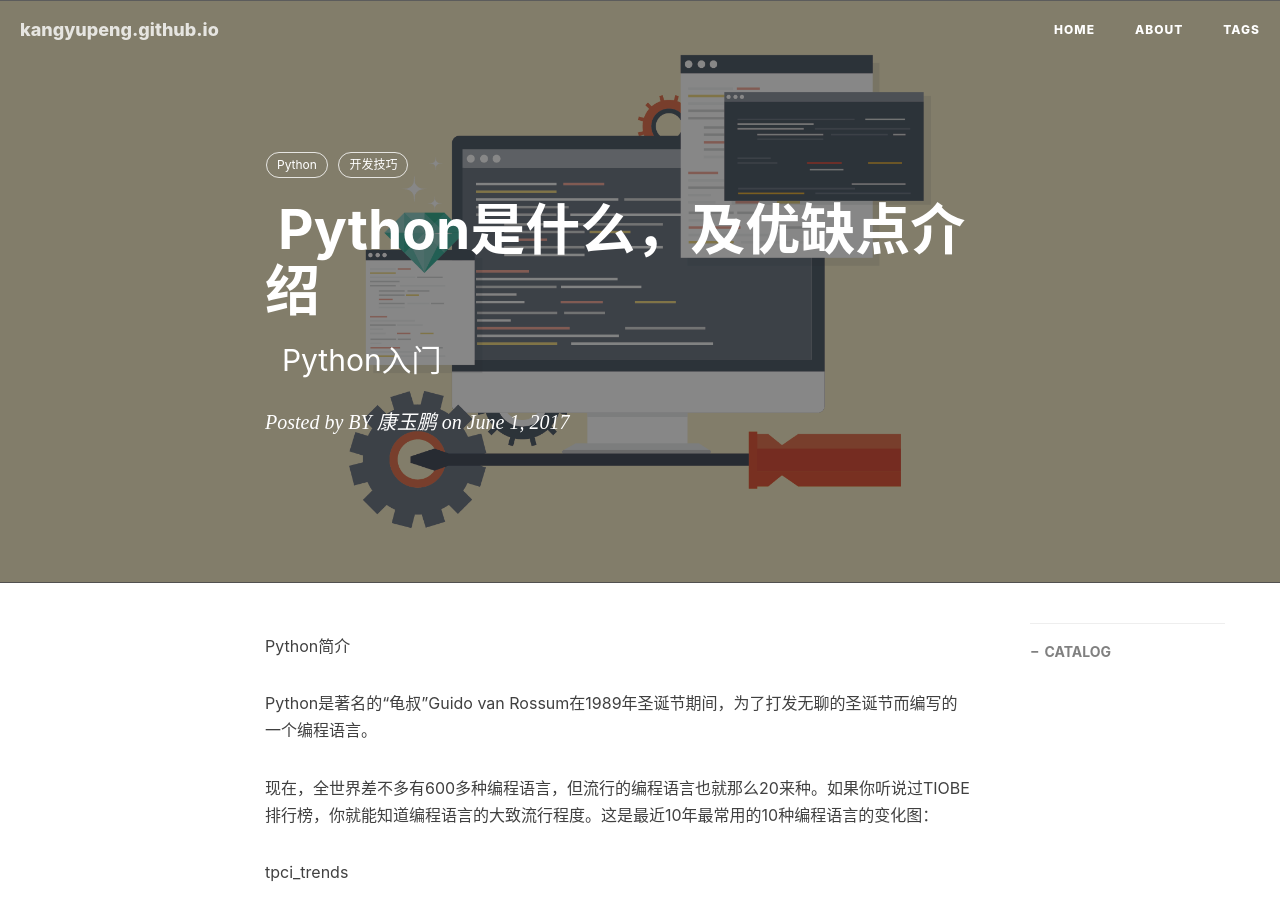
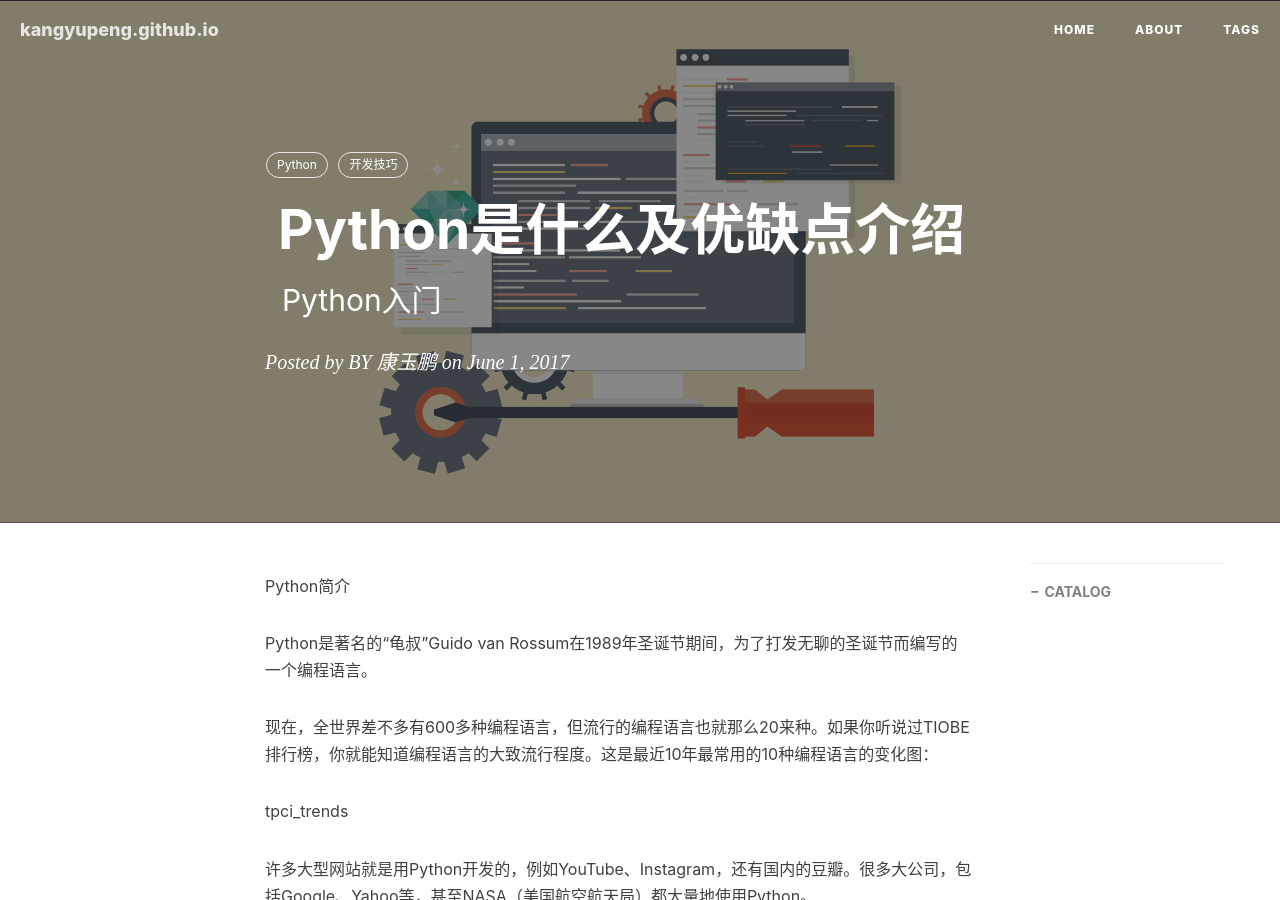
Before and after one commit to kangyupeng/kangyupeng.github.io, a Jekyll site: the page built from _posts/2017-06-01-Python入门.md, in a window 1280 px wide and 900 px high. Built offline with Jekyll 4.4.1, drawn with Linux system fonts in a browser that asks for light colours; nearby versions of some CDN libraries; comment, search, counter and statistics services are not loaded.

```diff
--- a/_posts/2017-06-01-Python入门.md
+++ b/_posts/2017-06-01-Python入门.md
@@ -1,6 +1,6 @@
 ---
 layout:     post
-title:  Python是什么，及优缺点介绍
+title:  Python是什么及优缺点介绍
 subtitle:   Python入门
 date:       2017-06-01
 author:     BY 康玉鹏
```
